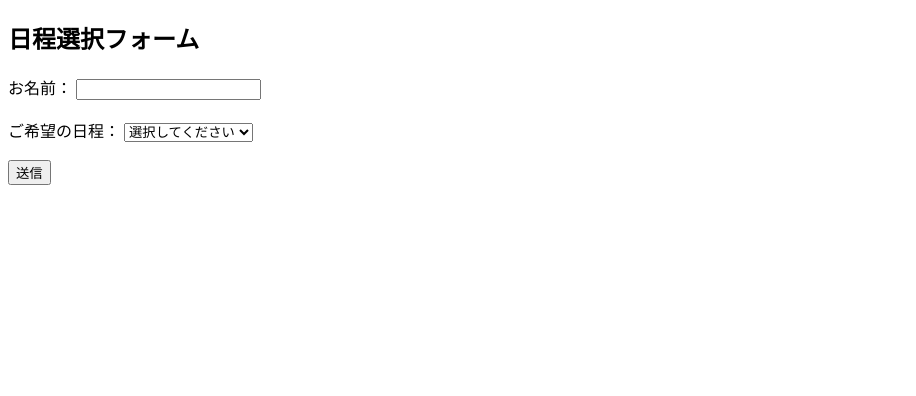
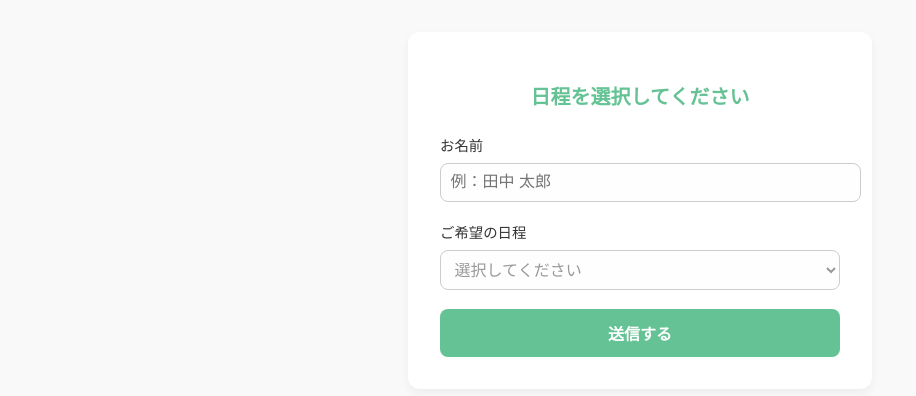
Before and after one commit to kangomill/kangomill.github.io, a plain HTML site: page index.html in a window 1280 px wide. Shown: the whole page, without its empty margins (0-916 px from the left). Drawn offline with Linux system fonts and the light colour scheme.

Commit message:
Update index.html

```diff
--- a/index.html
+++ b/index.html
@@ -2,26 +2,94 @@
 <html lang="ja">
 <head>
   <meta charset="UTF-8">
-  <title>日程選択フォーム</title>
+  <meta name="viewport" content="width=device-width, initial-scale=1">
+  <title>日程選択</title>
+  <style>
+    body {
+      font-family: "Helvetica Neue", sans-serif;
+      background-color: #f9f9f9;
+      color: #333;
+      margin: 0;
+      padding: 2rem;
+    }
+
+    .container {
+      max-width: 400px;
+      margin: 0 auto;
+      background: #fff;
+      border-radius: 12px;
+      box-shadow: 0 4px 10px rgba(0,0,0,0.05);
+      padding: 2rem;
+    }
+
+    h2 {
+      font-size: 1.25rem;
+      margin-bottom: 1.5rem;
+      color: #65C294;
+      text-align: center;
+    }
+
+    label {
+      display: block;
+      margin-bottom: 0.5rem;
+      font-size: 0.9rem;
+    }
+
+    input[type="text"],
+    select {
+      width: 100%;
+      padding: 0.6rem;
+      border: 1px solid #ccc;
+      border-radius: 8px;
+      font-size: 1rem;
+      margin-bottom: 1.2rem;
+      background-color: #fefefe;
+    }
+
+    button {
+      width: 100%;
+      padding: 0.75rem;
+      background-color: #65C294;
+      color: white;
+      font-size: 1rem;
+      font-weight: bold;
+      border: none;
+      border-radius: 8px;
+      cursor: pointer;
+      transition: background-color 0.3s;
+    }
+
+    button:hover {
+      background-color: #52a87e;
+    }
+
+    select:invalid {
+      color: #999;
+    }
+
+    /* アクセント色のカスタマイズ例 */
+    select option:first-child {
+      color: #999;
+    }
+  </style>
 </head>
 <body>
-  <h2>日程選択フォーム</h2>
+  <div class="container">
+    <h2>日程を選択してください</h2>
+    <form>
+      <label for="name">お名前</label>
+      <input type="text" id="name" name="name" placeholder="例：田中 太郎" required>
 
-  <form>
-    <label for="name">お名前：</label>
-    <input type="text" id="name" name="name" required>
-    <br><br>
-
-    <label for="date">ご希望の日程：</label>
+      <label for="date">ご希望の日程</label>
       <select id="date" name="date" required>
-      <option value="">選択してください</option>
+        <option value="" disabled selected>選択してください</option>
         <option value="2025-04-01">2025年4月1日</option>
         <option value="2025-04-02">2025年4月2日</option>
         <option value="2025-04-03">2025年4月3日</option>
       </select>
-    <br><br>
 
-    <button type="submit">送信</button>
+      <button type="submit">送信する</button>
     </form>
+  </div>
 </body>
 </html>
```
Lines whose indentation alone changed are shown as unchanged.
